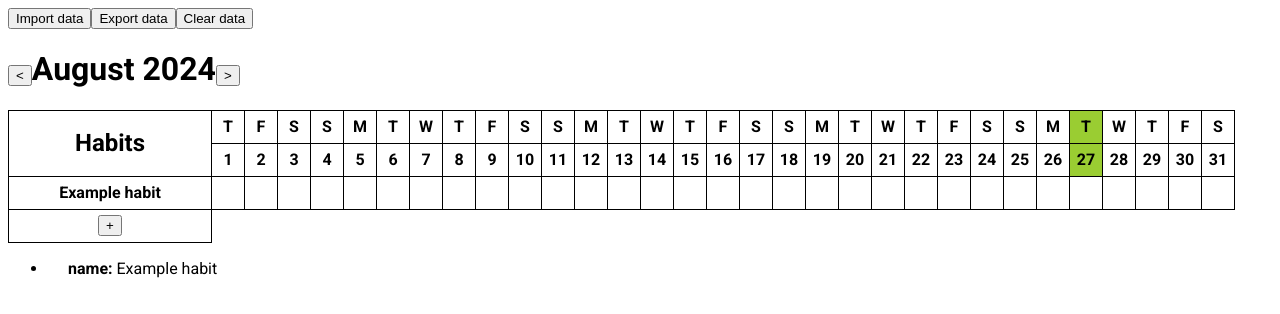
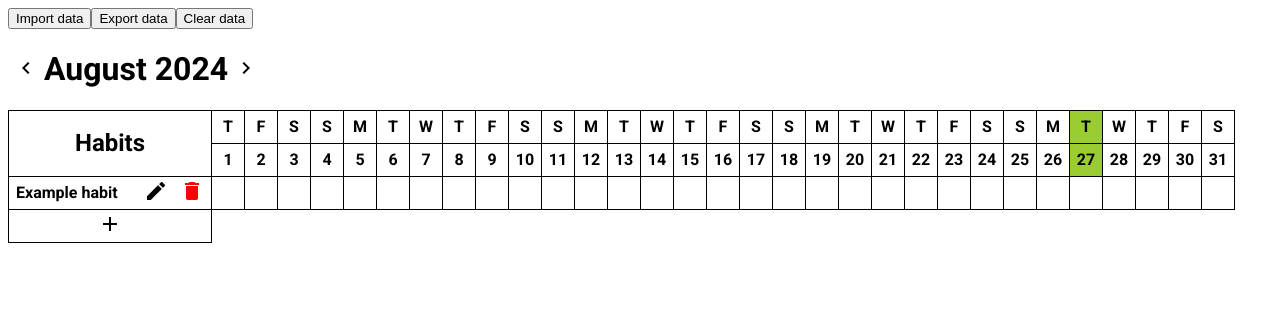
Before and after one commit to serafimkvashnin/lifeline-react-static, a React (Vite) app: page / in a window 1280 px wide. Shown: the top 314 px of the page. Built offline with nearby package versions, Linux system fonts and the light colour scheme.

Commit message:
Add edit/delete options

```diff
--- a/index.html
+++ b/index.html
@@ -3,8 +3,9 @@
   <head>
     <meta charset="UTF-8" />
     <link rel="preconnect" href="https://fonts.googleapis.com">
-  <link rel="preconnect" href="https://fonts.gstatic.com" crossorigin>
-  <link href="https://fonts.googleapis.com/css2?family=Roboto:ital,wght@0,100;0,300;0,400;0,500;0,700;0,900;1,100;1,300;1,400;1,500;1,700;1,900&display=swap" rel="stylesheet">
+    <link rel="preconnect" href="https://fonts.gstatic.com" crossorigin>
+    <link href="https://fonts.googleapis.com/css2?family=Roboto:ital,wght@0,100;0,300;0,400;0,500;0,700;0,900;1,100;1,300;1,400;1,500;1,700;1,900&display=swap" rel="stylesheet">
+    <link rel="stylesheet" href="https://fonts.googleapis.com/icon?family=Material+Icons"/>
     <meta name="viewport" content="width=device-width, initial-scale=1.0" />
     <title>Lifeline</title>
   </head>
--- a/src/App.css
+++ b/src/App.css
@@ -17,8 +17,37 @@ th .title {
     margin: 0;
 }
 
-th:first-child, td:first-child {
+th .header-content {
+    display: flex;
+    justify-content: space-between;
+    align-items: center;
+}
+
+.button-group {
+    display: flex;
+}
+
+.icon-button {
+    background: none;
+    border: none;
+    cursor: pointer;
+}
+
+.icon-button.danger {
+    color: red;
+}
+
+th:first-child {
     width: 200px;
+    max-width: 200px;
+}
+
+th .habit-title {
+    padding: 1px 6px;
+    overflow: hidden;
+    text-overflow: ellipsis;
+    white-space: nowrap;
+    display: block;
 }
 
 td.checked {
--- a/src/App.jsx
+++ b/src/App.jsx
@@ -3,7 +3,6 @@ import './App.css'
 import DateHeader from './components/DateHeader'
 import HabitsTable from './components/HabitsTable'
 import { loadHabitsData, saveHabitsData } from './utils/storage'
-import ObjectRenderer from './components/ObjectRenderer'
 import DataHandler from './components/DataHandler'
 
 const App = () => {
@@ -15,8 +14,19 @@ const App = () => {
     updateHabits(updatedHabits)
   }
 
+  const handleEditHabit = (key, name) => {
+    const updatedHabits = [...habits]
+    updatedHabits[key].name = name
+    updateHabits(updatedHabits)
+  }
+
+  const handleRemoveHabit = (key) => {
+    const updatedHabits = [...habits.slice(0, key), ...habits.slice(key + 1)]
+    updateHabits(updatedHabits)
+  }
+
   const handleHabitDayChecked = (key, year, month, day) => {
-    const updatedHabits = [...habits];
+    const updatedHabits = [...habits]
     updatedHabits[key] = {
       ...updatedHabits[key],
       [year]: {
@@ -28,14 +38,14 @@ const App = () => {
           },
         },
       },
-    };
+    }
     updateHabits(updatedHabits)
   }
 
   const updateHabits = (newHabits) => {
     setHabits(newHabits);
     saveHabitsData(newHabits);
-  };
+  }
 
   return (
     <div>
@@ -45,8 +55,14 @@ const App = () => {
         onDataRemoved={() => updateHabits([])}
       />
       <DateHeader date={date} onDateChanged={(date) => setDate(date)} />
-      <HabitsTable date={date} habits={habits} onAddHabit={handleAddHabit} onDayChecked={handleHabitDayChecked} />
-      <ObjectRenderer obj={habits} />
+      <HabitsTable
+        date={date}
+        habits={habits}
+        onAddHabit={handleAddHabit}
+        onEditHabit={handleEditHabit}
+        onRemoveHabit={handleRemoveHabit}
+        onDayChecked={handleHabitDayChecked}
+      />
     </div>
   )
 }
--- a/src/components/DataHandler.jsx
+++ b/src/components/DataHandler.jsx
@@ -19,12 +19,12 @@ const DataHandler = ({ habits, onDataLoaded, onDataRemoved }) => {
           const json = JSON.parse(e.target.result);
           onDataLoaded(json)
         } catch (error) {
-          console.error('Error parsing JSON:', error);
+          console.error('Error parsing JSON:', error)
         }
-      };
+      }
       reader.readAsText(file);
     }
-  };
+  }
 
   return (
     <div>
--- a/src/components/DateHeader.jsx
+++ b/src/components/DateHeader.jsx
@@ -14,9 +14,13 @@ const DateHeader = ({ date, onDateChanged }) => {
     return (
       <div>
          <h1>
-          <button onClick={onLeftClick}>{'<'}</button>
+          <button onClick={onLeftClick} className="icon-button">
+            <span className="material-icons">chevron_left</span>
+          </button>
           {getMonthName(date)} {date.getFullYear()}
-          <button onClick={onRightClick}>{'>'}</button>
+          <button onClick={onRightClick} className="icon-button">
+            <span className="material-icons">chevron_right</span>
+          </button>
         </h1>
       </div>
     )
--- a/src/components/HabitsTable.jsx
+++ b/src/components/HabitsTable.jsx
@@ -1,83 +1,127 @@
 import { useState } from "react";
 
-const HabitsTable = ({ date, habits, onAddHabit, onDayChecked }) => {
-  const [showInput, setShowInput] = useState(false);
+const HabitsTable = ({ date, habits, onAddHabit, onEditHabit, onRemoveHabit, onDayChecked }) => {
+  const [showInput, setShowInput] = useState(false)
+  const [showEdit, setShowEdit] = useState(false)
+  const [showEditRow, setShowEditRow] = useState(0)
 
   const today = new Date()
 
   const handleAddHabit = (event) => {
     event.preventDefault();
-    const form = new FormData(event.target);
-    setShowInput(false);
-    onAddHabit({ name: form.get("name") });
-  };
+    const form = new FormData(event.target)
+    setShowInput(false)
+    onAddHabit({ name: form.get("name") })
+  }
 
-  const getDayName = (date, day) => {
-    return new Date(year, month, day).toLocaleString("default", { weekday: "long" });
-  };
+  const handleEditHabit = (event, key) => {
+    event.preventDefault();
+    const form = new FormData(event.target)
+    setShowEdit(false)
+    onEditHabit(key, form.get("name"))
+  }
+
+  const handleShowEdit = (key) => {
+    setShowEdit(true)
+    setShowEditRow(key)
+  }
+
+  const getDayName = (day) => {
+    return new Date(year, month, day).toLocaleString("default", { weekday: "long" })
+  }
 
   const renderHeaderRow = () => {
     return (
       <tr>
         <th rowSpan="2"><h2 className="title">Habits</h2></th>
         {Array.from({ length: daysInMonth }, (_, i) => {
-          const day = i + 1;
+          const day = i + 1
           const isToday =
             day === today.getDate() &&
             month === today.getMonth() &&
             year === today.getFullYear();
           return (
             <th key={day} className={isToday ? "today" : ""}>
-              {getDayName(date, day).charAt(0)}
+              {getDayName(day).charAt(0)}
             </th>
-          );
+          )
         })}
       </tr>
-    );
-  };
+    )
+  }
 
   const renderDayRow = () => {
     return (
       <tr>
         <th style={{ display:"none" }} />
         {Array.from({ length: daysInMonth }, (_, i) => {
-          const day = i + 1;
+          const day = i + 1
           const isToday =
             day === today.getDate() &&
             month === today.getMonth() &&
-            year === today.getFullYear();
+            year === today.getFullYear()
           return (
             <th key={day} className={isToday ? "today" : ""}>
               {day}
             </th>
-          );
+          )
         })}
       </tr>
-    );
-  };
+    )
+  }
 
   const renderHabitRows = () => {
     return Object.entries(habits).map(([key, habit]) => (
       <tr key={key}>
-        <th>{habit.name}</th>
+        <th>
+          { showEdit && key === showEditRow ? (
+              <form onSubmit={(event) => handleEditHabit(event, key)}>
+                <input
+                  autoFocus
+                  name="name"
+                  type="text"
+                  defaultValue={habit.name}
+                  onBlur={() => setShowEdit(false)}
+                />
+              </form>
+            ) : (
+              <div className="header-content">
+                <span className="habit-title">
+                  {habit.name}
+                </span>
+                <div className="button-group">
+                  <button className="icon-button" onClick={() => handleShowEdit(key)}>
+                    <span className="material-icons">edit</span>
+                  </button>
+                  <button
+                    className="icon-button danger"
+                    onClick={() => onRemoveHabit(parseInt(key))}
+                  >
+                    <span className="material-icons">delete</span>
+                  </button>
+                </div>
+              </div>
+            )
+          }
+        </th>
         {renderHabitDays(key, habit)}
       </tr>
-    ));
-  };
+    ))
+  }
 
   const renderHabitDays = (key, habit) => {
     return Array.from({ length: daysInMonth }, (_, i) => {
-      const day = i + 1;
-      const isChecked = habit[year]?.[month]?.[day]?.status;
+      const day = i + 1
+      const isChecked = habit[year]?.[month]?.[day]?.status
       return (
         <td
           key={day}
           className={isChecked ? "checked" : ""}
           onClick={() => onDayChecked(key, year, month, day)}
         />
-      );
-    });
-  };
+      )
+    })
+  }
 
   const renderAddHabitRow = () => {
     return (
@@ -92,15 +136,15 @@ const HabitsTable = ({ date, habits, onAddHabit, onDayChecked }) => {
                 onBlur={() => setShowInput(false)}
               />
             ) : (
-              <button type="button" onClick={() => setShowInput(true)}>
-                +
+              <button type="button" onClick={() => setShowInput(true)} className="icon-button">
+                <span className="material-icons">add</span>
               </button>
             )}
           </form>
         </th>
       </tr>
-    );
-  };
+    )
+  }
 
   const year = date.getFullYear()
   const month = date.getMonth()
@@ -117,7 +161,7 @@ const HabitsTable = ({ date, habits, onAddHabit, onDayChecked }) => {
         {renderAddHabitRow()}
       </tbody>
     </table>
-  );
-};
+  )
+}
 
-export default HabitsTable;
+export default HabitsTable
```
